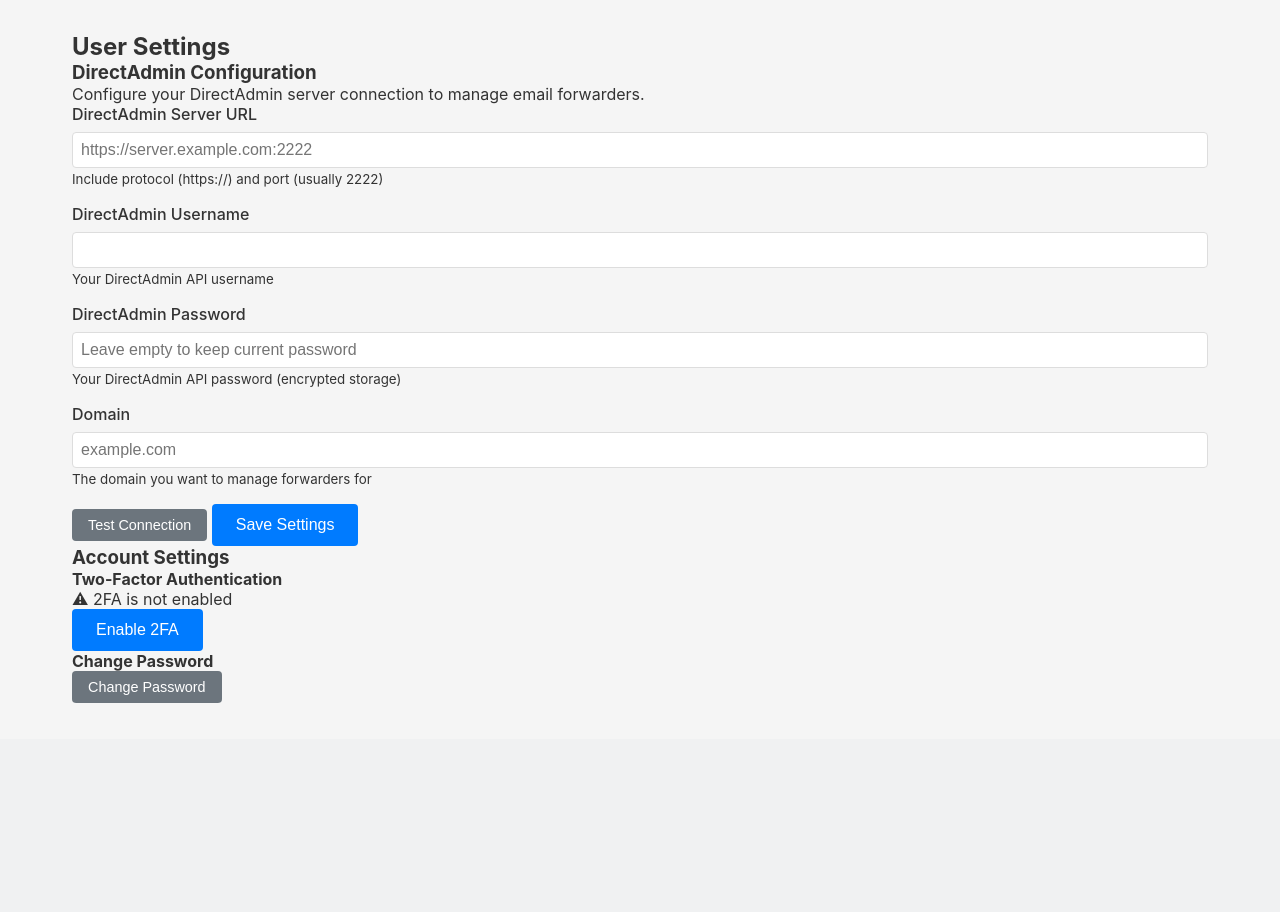
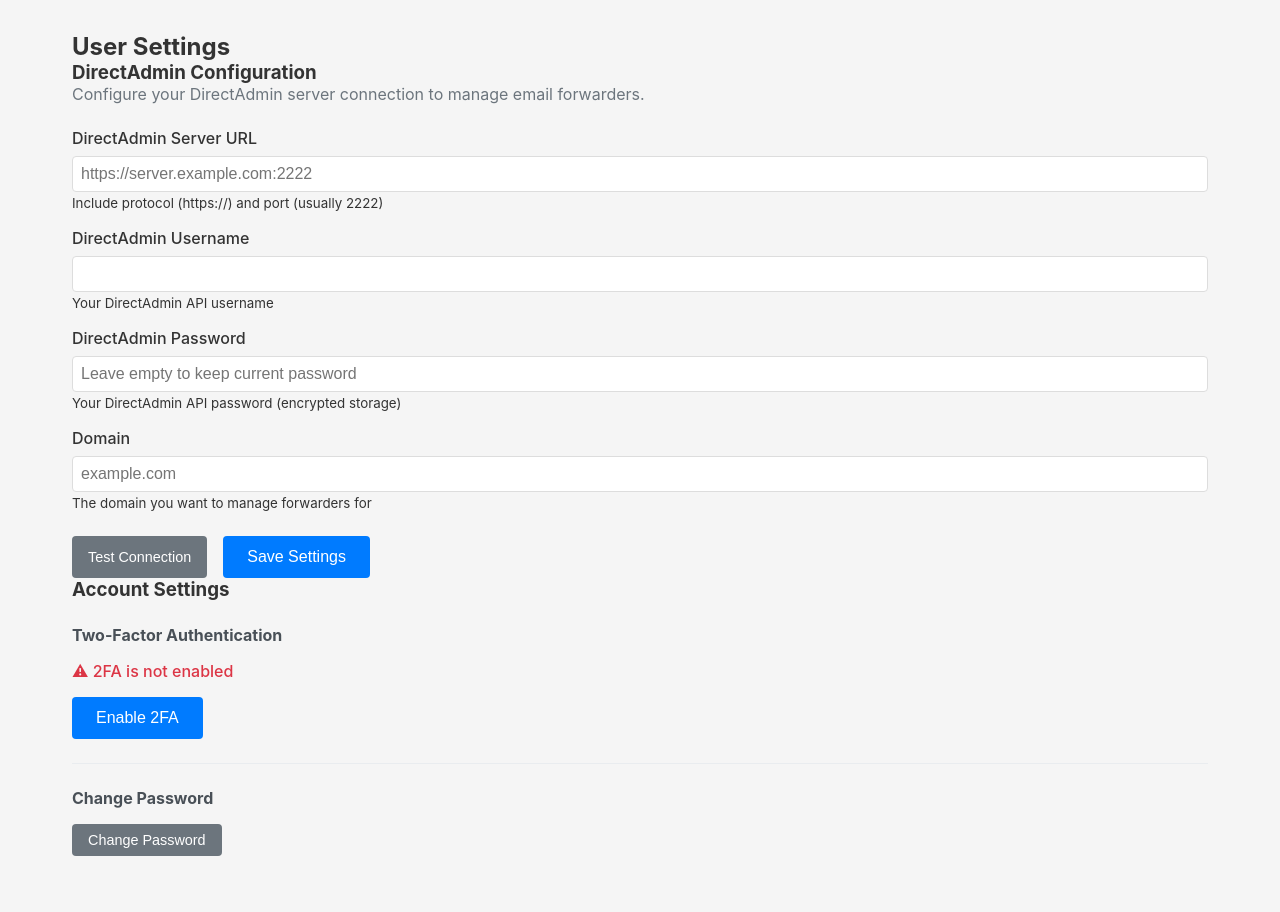
Before and after one commit to GitTimeraider/Directadmin-Emailforwarder-docker, a Flask app: page /settings/ in a window 1280 px wide. Shown: the part 61-973 px from the top of the page. Before the commit the page ends 764 px from the top, so only its background shows below. Run offline with Flask 3, Linux system fonts and the light colour scheme; a user stored in the database is signed in.

Commit message:
Update style.css

```diff
--- a/static/style.css
+++ b/static/style.css
@@ -419,3 +419,68 @@ select {
 select optgroup {
     font-weight: 600;
 }
+
+/* Settings Page Styles */
+.settings-description {
+    color: #6c757d;
+    margin-bottom: 1.5rem;
+}
+
+.settings-section {
+    padding: 1.5rem 0;
+    border-bottom: 1px solid #e9ecef;
+}
+
+.settings-section:last-child {
+    border-bottom: none;
+}
+
+.settings-section h4 {
+    margin-bottom: 1rem;
+    color: #495057;
+}
+
+.status-enabled {
+    color: #28a745;
+    font-weight: 500;
+    margin-bottom: 1rem;
+}
+
+.status-disabled {
+    color: #dc3545;
+    font-weight: 500;
+    margin-bottom: 1rem;
+}
+
+.form-actions {
+    display: flex;
+    gap: 1rem;
+    margin-top: 1.5rem;
+}
+
+.alert {
+    padding: 1rem;
+    margin: 1rem 0;
+    border-radius: 4px;
+    background-color: #d1ecf1;
+    color: #0c5460;
+    border: 1px solid #bee5eb;
+}
+
+.alert-warning {
+    background-color: #fff3cd;
+    color: #856404;
+    border-color: #ffeeba;
+}
+
+.alert-error {
+    background-color: #f8d7da;
+    color: #721c24;
+    border-color: #f5c6cb;
+}
+
+.alert-success {
+    background-color: #d4edda;
+    color: #155724;
+    border-color: #c3e6cb;
+}
```
